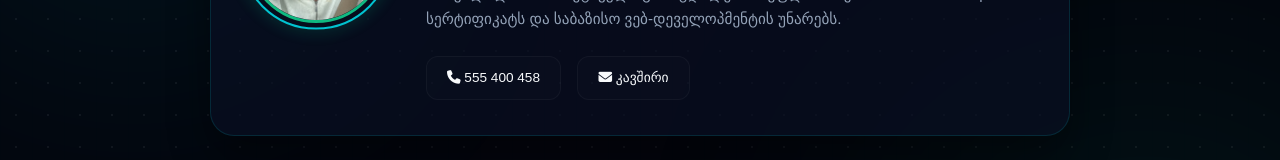
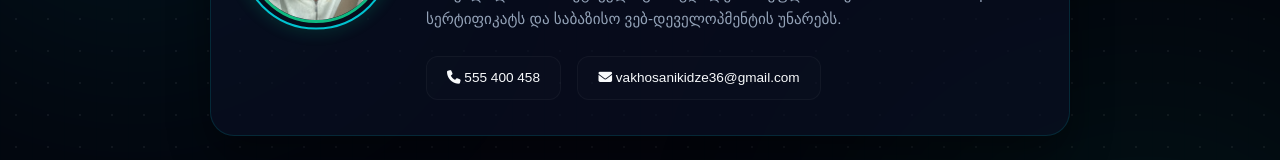
Before and after one commit to sanosano29/sanikidzevakho, a plain HTML site: page index.html in a window 1280 px wide. Shown: the part 349-509 px from the top of the page. Drawn offline with Linux system fonts and the light colour scheme; a web font is replaced by a local one.

Commit message:
Update index.html

```diff
--- a/index.html
+++ b/index.html
@@ -134,7 +134,7 @@
                         <a href="tel:+995555400458"><i class="fas fa-phone"></i> 555 400 458</a>
                         <a href="mailto:vakhosanikidze36@gmail.com">
                             <i class="fas fa-envelope"></i>
-                            <span class="lang-ka">კავშირი</span>
+                            <span class="lang-ka">vakhosanikidze36@gmail.com</span>
                             <span class="lang-en">Contact</span>
                         </a>
                     </div>
```
